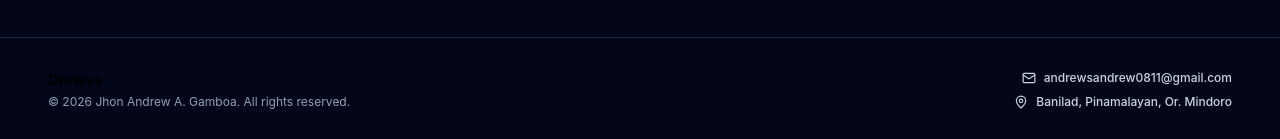
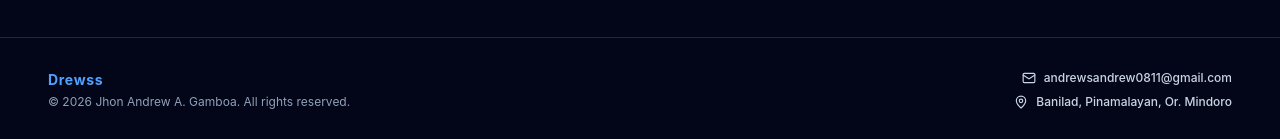
Before and after one commit to andrewsandrew0811-maker/DrewsPortfolio, a React (Vite) app: page / in a window 1280 px wide. Shown: the part 3078-3217 px from the top of the page. Built offline with nearby package versions, Linux system fonts and the light colour scheme.

Commit message:
Fix footer text visibility

```diff
--- a/src/components/Footer.jsx
+++ b/src/components/Footer.jsx
@@ -7,8 +7,8 @@ export default function Footer() {
     <footer className="border-t border-slate-200 bg-slate-50 px-6 py-8 dark:border-slate-800 dark:bg-slate-950 md:px-10 lg:px-12">
       <div className="mx-auto flex w-full max-w-7xl flex-col items-center gap-4 text-center sm:flex-row sm:justify-between sm:text-left">
         <div>
-          <p className="text-sm font-bold tracking-wider text-slate-400 dark:text-(--color-accent)">
-            Drewss
+          <p className="text-sm font-bold tracking-wider text-slate-900 dark:text-blue-400">
+           Drewss
           </p>
           <p className="mt-1 text-xs text-slate-500 dark:text-slate-400">
             © {year} Jhon Andrew A. Gamboa. All rights reserved.
```
